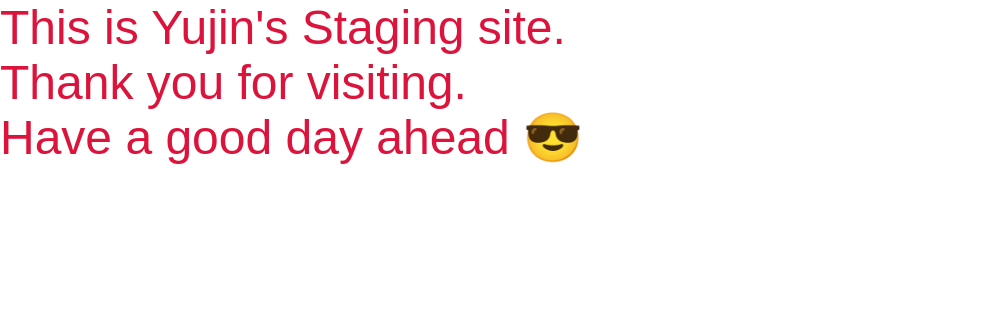
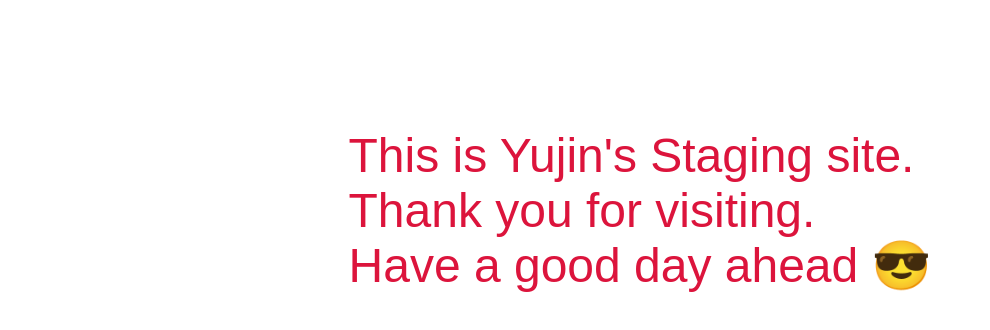
Before and after one commit to yujin-tw/yujin-tw.github.io, a plain HTML site: page index.html in a window 1280 px wide. Shown: the whole page, without its empty margins (0-990 px from the left). Drawn offline with Linux system fonts and the light colour scheme.

Commit message:
Add some css

```diff
--- a/index.html
+++ b/index.html
@@ -8,6 +8,8 @@
     <link rel="stylesheet" href="styles.css">
 </head>
 <body>
-    This is Yujin's Staging site.<br>Thank you for visiting.<br>Have a good day ahead 😎
+    <div class="main">
+        This is Yujin's Staging site.<br>Thank you for visiting.<br>Have a good day ahead 😎
+    </div>
 </body>
 </html>
--- a/styles.css
+++ b/styles.css
@@ -20,9 +20,13 @@ html, body, content, div, span, applet, object, iframe, h1, h2, h3, h4, h5, h6,
   }
 
 
-body{
-    font-family: Arial, Helvetica, sans-serif;
-    font-size: 3rem;
-    margin: auto;
-    color: crimson;
+.main{
+  font-family: Arial, Helvetica, sans-serif;
+  font-size: 3rem;
+  display: flex;
+  justify-content: center;
+  height: 50%;
+  width: 50%;
+  margin: 8rem auto;
+  color: crimson;
 }
```
